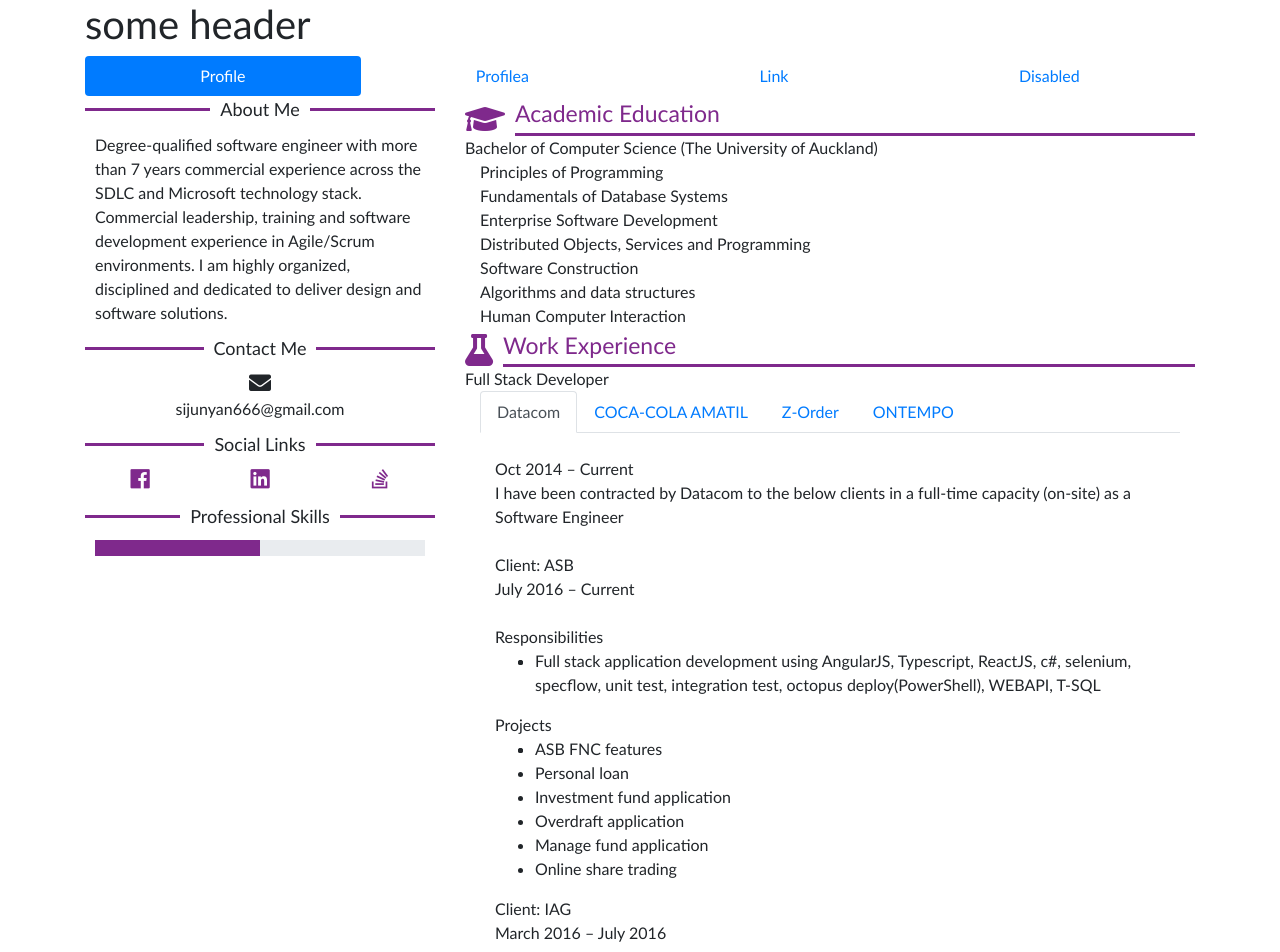
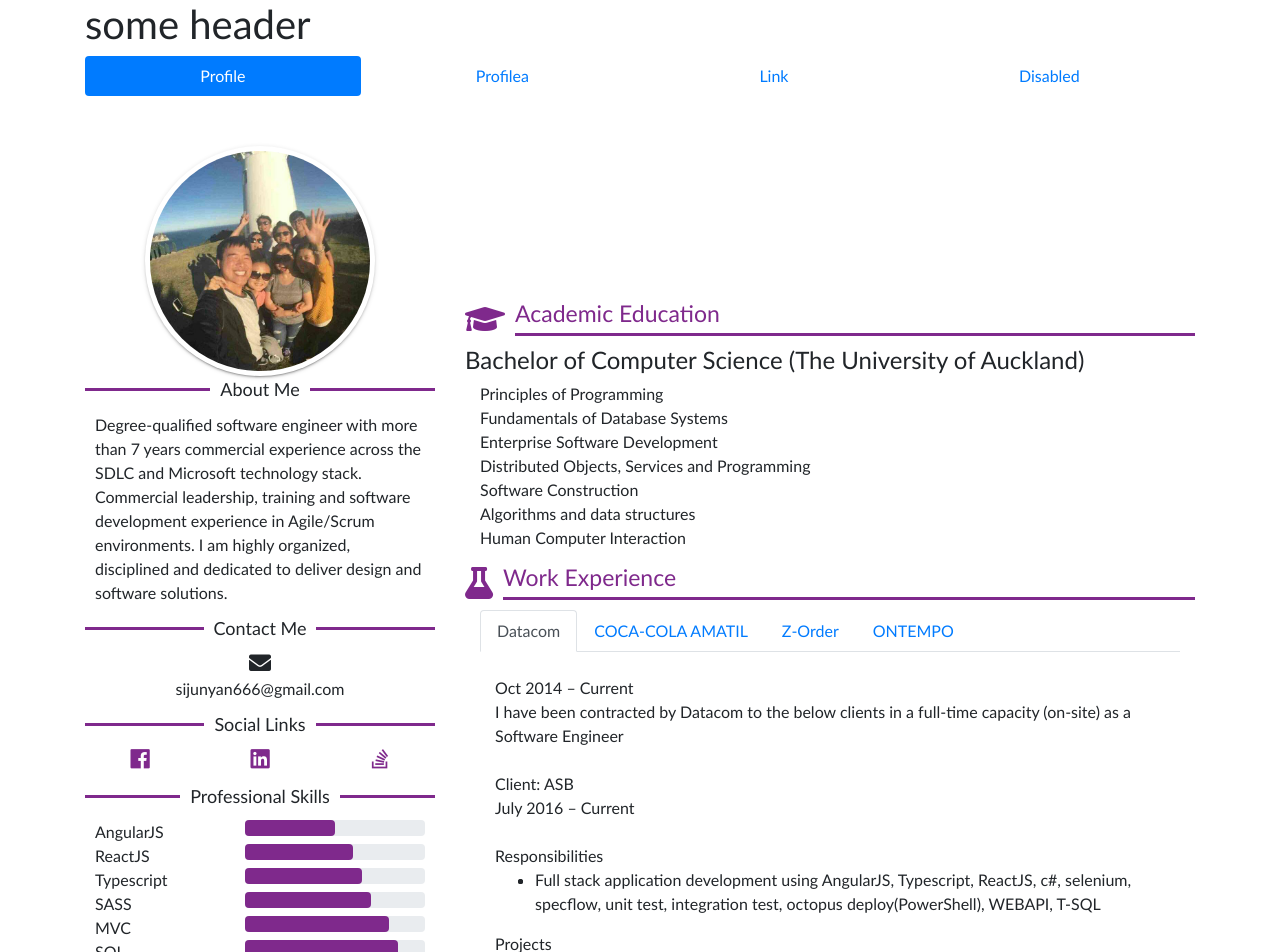
Before and after one commit to johnyan094/profile-react, a React (Create React App) app: page / in a window 1280 px wide. Shown: the top 952 px of the page. Built offline with nearby package versions, Linux system fonts and the light colour scheme.

Commit message:
add skill section and profile pic

```diff
--- a/src/App.css
+++ b/src/App.css
@@ -50,6 +50,9 @@ New stuff
   /* establish flex container */
   align-items: center; }
 
+.section-main-body .body {
+  margin: 10px 0; }
+
 .section-main-body .left {
   font-size: 32px;
   color: #7f298c;
@@ -95,11 +98,14 @@ a {
     .social-link i:hover {
       font-size: 44px; }
 
-.test {
+.exp-wrapper {
   display: flex;
   height: 1rem;
-  background-color: #e9ecef; }
-  .test .tt {
+  background-color: #e9ecef;
+  padding: 0;
+  border-radius: .25rem;
+  left: -15px; }
+  .exp-wrapper .exp-level {
     display: flex;
     -webkit-box-orient: vertical;
     -webkit-box-direction: normal;
@@ -109,4 +115,24 @@ a {
     -ms-flex-pack: center;
     justify-content: center;
     background-color: #7f298c;
-    width: 50%; }
+    border-radius: .25rem; }
+
+@media (min-width: 576px) and (max-width: 767.98px) {
+  .exp-wrapper {
+    left: 0px; }
+  .exp-name {
+    padding-left: 0px; } }
+
+.profile-pic {
+  text-align: center; }
+  .profile-pic img {
+    box-shadow: 0 3px 1px -2px rgba(0, 0, 0, 0.2), 0 2px 2px 0 rgba(0, 0, 0, 0.14), 0 1px 5px 0 rgba(0, 0, 0, 0.12);
+    border-radius: 50%;
+    max-width: 230px;
+    margin-top: -150px;
+    background-color: white;
+    padding: 5px; }
+
+.blade {
+  display: block;
+  margin-top: 200px; }
--- a/src/App.scss
+++ b/src/App.scss
@@ -68,6 +68,10 @@ New stuff
 }
 
 .section-main-body {
+  .body {
+    margin: 10px 0;
+  }
+
   .left {
     font-size: 32px;
     color: $line-color;
@@ -125,12 +129,15 @@ a {
   }
 }
 
-.test {
+.exp-wrapper {
   display: flex;
   height: 1rem;
   background-color: #e9ecef;
+  padding: 0;
+  border-radius: .25rem;
+  left: -15px;
 
-  .tt {
+  .exp-level {
     display: flex;
     -webkit-box-orient: vertical;
     -webkit-box-direction: normal;
@@ -140,6 +147,34 @@ a {
     -ms-flex-pack: center;
     justify-content: center;
     background-color: #7f298c;
-    width: 50%;
+    border-radius: .25rem;
   }
 }
+
+@media (min-width: 576px) and (max-width: 767.98px) {
+  .exp-wrapper {
+    left: 0px;
+  }
+
+  .exp-name {
+    padding-left: 0px;
+  }
+}
+
+.profile-pic {
+  text-align: center;
+  img {
+    box-shadow: 0 3px 1px -2px rgba(0, 0, 0, 0.2), 0 2px 2px 0 rgba(0, 0, 0, 0.14), 0 1px 5px 0 rgba(0, 0, 0, 0.12);
+    border-radius: 50%;
+    max-width: 230px;
+    margin-top: -150px;
+    background-color: white;
+    padding: 5px;
+  }
+}
+
+.blade {
+  display: block;
+  margin-top: 200px;
+
+}
--- a/src/components/page/profile-page.tsx
+++ b/src/components/page/profile-page.tsx
@@ -1,14 +1,17 @@
 import * as React from 'react';
 import { SectionMainBody, SectionSide } from '../section/index'
-import { AboutMe, ContactMe, Education, ExperienceWrapper, SocialLink } from './profile/index'
+import { AboutMe, ContactMe, Education, ExperienceWrapper, ProfilePic, SocialLink, Skills } from './profile/index'
 
 export class ProfilePage extends React.Component {
 
   public render() {
     return (
-      <div className="row">
-        <ProfileSideBar />
-        <ProfileBody />
+      <div>
+        <div className='row blade' />
+        <div className="row">
+          <ProfileSideBar />
+          <ProfileBody />
+        </div>
       </div>
     );
   }
@@ -20,8 +23,9 @@ export class ProfileSideBar extends React.Component {
 
   public render() {
     return (
-      <div className="col-12 col-sm-4">
+      <div className="col-12 col-md-4">
         <div>
+          <ProfilePic />
           <SectionSide name='About Me'>
             <AboutMe />
           </SectionSide>
@@ -35,9 +39,7 @@ export class ProfileSideBar extends React.Component {
           </SectionSide>
 
           <SectionSide name='Professional Skills'>
-            <div className='test'>
-              <div className='tt' />
-            </div>
+            <Skills />
           </SectionSide>
         </div>
       </div>
@@ -49,7 +51,7 @@ export class ProfileBody extends React.Component {
 
   public render() {
     return (
-      <div className="col-12 col-sm-8">
+      <div className="col-12 col-md-8">
         <SectionMainBody name='Academic Education'>
           <Education />
         </SectionMainBody>
--- a/src/components/page/profile/education.tsx
+++ b/src/components/page/profile/education.tsx
@@ -6,9 +6,9 @@ export class Education extends React.Component {
     public render() {
         return (
             <div className='education'>
-                <div className='title'>
+                <h4 className='title'>
                     Bachelor of Computer Science (The University of Auckland)
-                </div>
+                </h4>
                 <div>
                     <SectionInner>
                         <div>Principles of Programming</div>
--- a/src/components/page/profile/experience-wrapper.tsx
+++ b/src/components/page/profile/experience-wrapper.tsx
@@ -8,9 +8,7 @@ export class ExperienceWrapper extends React.Component {
   public render() {
     return (
       <div>
-        <div className='title'>
-          Full Stack Developer
-        </div>
+        <div className='title' />
         <SectionInner>
           <nav>
             <div className="nav nav-tabs" id="nav-tab" role="tablist">
--- a/src/components/page/profile/index.ts
+++ b/src/components/page/profile/index.ts
@@ -4,3 +4,5 @@ export { SocialLink } from './socialLink'
 export { Education } from './education'
 export { ClientExp, Experience, WorkFor } from './experience'
 export { ExperienceWrapper } from './experience-wrapper'
+export { Skills } from './skills'
+export { ProfilePic } from './profile-pic'
--- /dev/null
+++ b/src/components/page/profile/profile-pic.tsx
@@ -0,0 +1,13 @@
+import * as React from 'react';
+import profilePic from './me.jpg';
+
+export class ProfilePic extends React.Component {
+
+    public render() {
+        return (
+            <div className='profile-pic'>
+                <img src={profilePic} />
+            </div>
+        );
+    }
+}
--- /dev/null
+++ b/src/components/page/profile/skills.tsx
@@ -0,0 +1,42 @@
+import * as React from 'react';
+
+export class Skills extends React.Component {
+
+  public render() {
+    return (
+        <div>
+            <Skill name='AngularJS' exp={50} />
+            <Skill name='ReactJS' exp={60} />
+            <Skill name='Typescript' exp={65} />
+            <Skill name='SASS' exp={70} />
+            <Skill name='MVC' exp={80} />
+            <Skill name='SQL' exp={85} />
+            <Skill name='Java' exp={60} />
+            <Skill name='Automation' exp={75} />
+        </div>
+    );
+  }
+}
+
+interface ISkillProps {
+    name: string;
+    exp: number;
+}
+
+export class Skill extends React.Component<ISkillProps> {
+
+    constructor(props: ISkillProps) {
+        super(props);
+    }
+
+    public render() {
+      return (
+          <div className='row'>
+            <div className='col-6 col-md-6 col-lg-6 exp-name'>{this.props.name}</div>
+            <div className='col-6 col-md-6 col-lg-6 exp-wrapper'>
+                <div className='exp-level' style={{width:`${this.props.exp}%`}} />
+            </div>
+          </div>
+      );
+    }
+  }
```
Also changed, not shown: src/components/page/profile/me.jpg (added).
